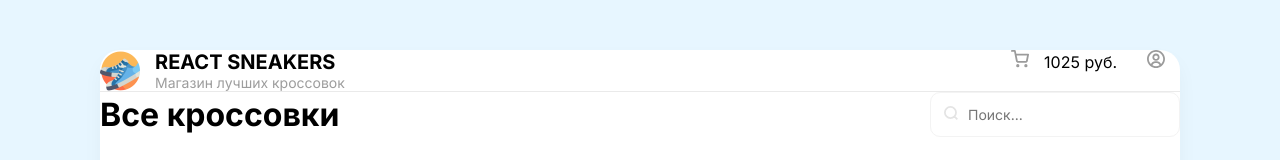
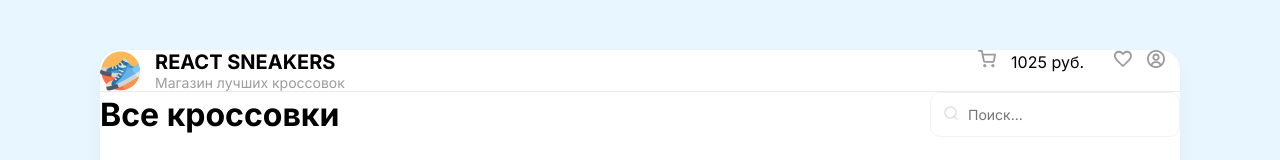
Before and after one commit to yuKalashnikova2/react-sneakers-store, a React (Vite) app: page / in a window 1280 px wide. Shown: the top 160 px of the page. Built offline with nearby package versions, Linux system fonts and the light colour scheme; data requests are answered from the project's data file.

Commit message:
feat(ProductCard): add favorutes

```diff
--- a/package.json
+++ b/package.json
@@ -18,6 +18,7 @@
     "json-server": "^0.17.3",
     "react": "^18.2.0",
     "react-dom": "^18.2.0",
+    "react-router-dom": "^6.10.0",
     "sass": "^1.62.0"
   }
 }
--- a/src/components/Header.jsx
+++ b/src/components/Header.jsx
@@ -1,6 +1,7 @@
 import cart from '../public/cart.svg'
 import logo from '../public/imageLogo.png'
 import user from '../public/user.svg'
+import favorite from '../public/favorite.svg'
 
 const Header = (props) => {
   return (
@@ -17,7 +18,10 @@ const Header = (props) => {
           <img width={18} height={18} src={cart} />
           <span>1025 руб.</span>
         </li>
-        <li>
+        <li className="c-po">
+          <img width={18} height={18} src={favorite} />
+        </li>
+        <li className="c-po">
           <img width={18} height={18} src={user} />
         </li>
       </ul>
```
Also changed, not shown: src/public/favorite.svg (added), 1 other file (tests, documents, lock files or other folders).
